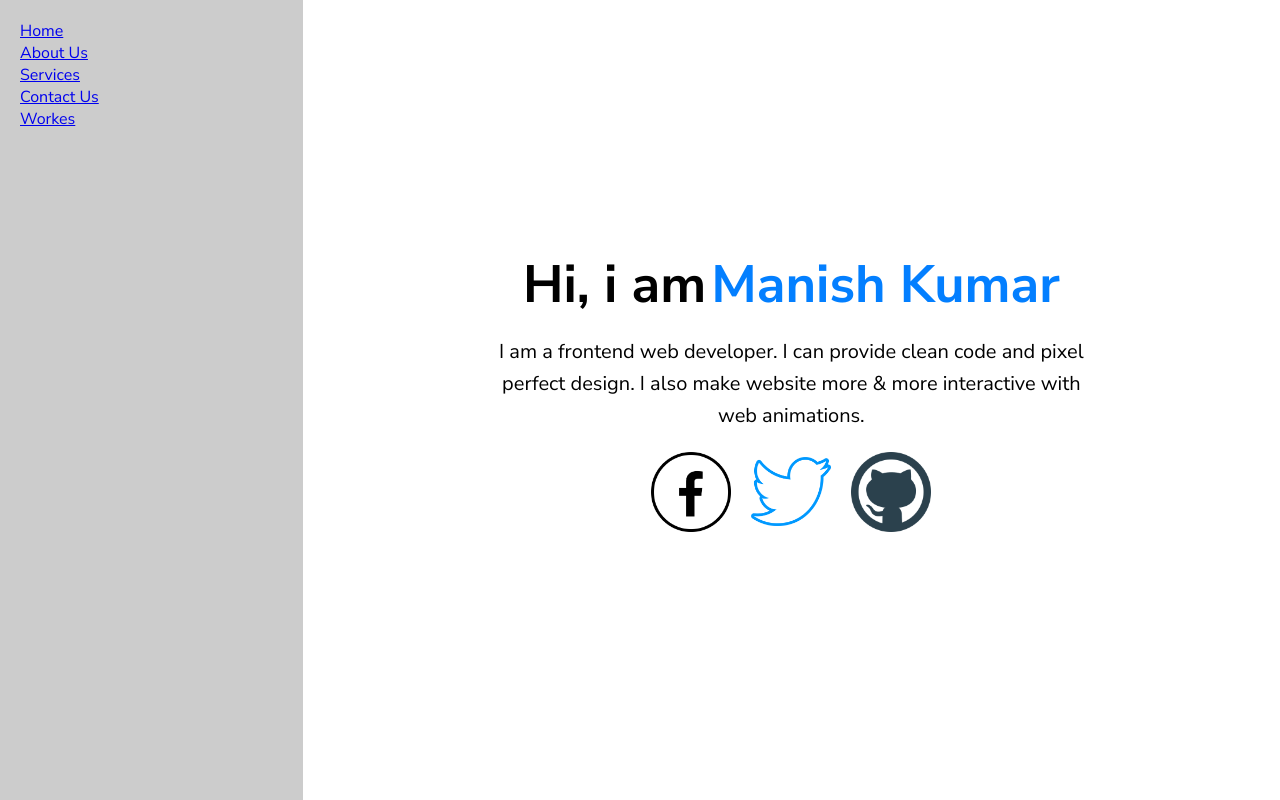
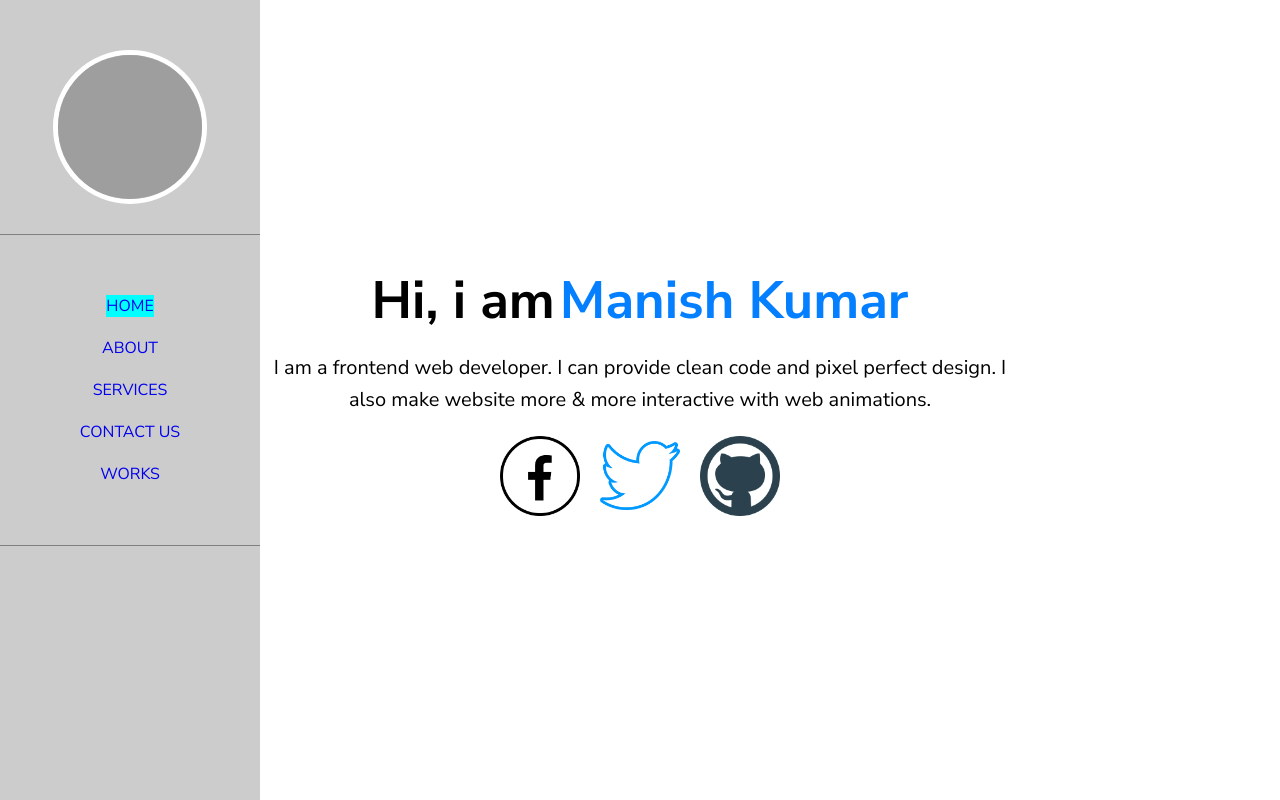
Before and after one commit to manojknp13/ManishReactWeb, a React (Create React App) app: page / in a window 1280 px wide. Built offline with nearby package versions, Linux system fonts and the light colour scheme; grey boxes are pictures that could not be loaded.

Commit message:
navbar css fixed

```diff
--- a/src/App.js
+++ b/src/App.js
@@ -13,12 +13,12 @@ const App = () => {
     <div className="home-container">
       <Navbar />
       <Switch >
-        <Route path="/" component={Home} exact/>
-        <Route path="/about" component={About} />
-        <Route path="/resume" component={Resume} />
-        <Route path="/service" component={Services} />
-        <Route path="/contact" component={Contact} />
-        <Route path="/works" component={Works} />
+        <Route path="/" component={Home} exact />
+        <Route path="/about" component={About} exact />
+        <Route path="/resume" component={Resume} exact />
+        <Route path="/service" component={Services} exact />
+        <Route path="/contact" component={Contact} exact />
+        <Route path="/works" component={Works} exact />
 
       </Switch>
 
--- a/src/components/Navbar/index.js
+++ b/src/components/Navbar/index.js
@@ -1,19 +1,22 @@
 import React from 'react';
 import { NavLink } from 'react-router-dom';
 import './index.scss';
+import Pic from '../../assets/img/26.jpg';
 
 const Navbar = () => {
     return (
 
+                <nav>
+                    <div className="profile-pic">
+                        <img src={Pic} alt="profile pic" />
+                    </div>
+                    <ul className="links">
+                        <li><NavLink to="/" activeClassName="active">Home</NavLink></li>
+                        <li><NavLink to="/about" activeClassName="active">About</NavLink></li>
+                        <li><NavLink to="/service" activeClassName="active">Services</NavLink></li>
+                        <li><NavLink to="/contact" activeClassName="active">Contact Us</NavLink></li>
+                        <li><NavLink to="/works" activeClassName="active">Works</NavLink></li>
 
-
-                <nav>
-                    <ul className="links">
-                        <li><NavLink to="/">Home</NavLink></li>
-                        <li><NavLink to="/about">About Us</NavLink></li>
-                        <li><NavLink to="/service">Services</NavLink></li>
-                        <li><NavLink to="/contact">Contact Us</NavLink></li>
-                        <li><NavLink to="/works">Workes</NavLink></li>
                     </ul>
                 </nav>
 
--- a/src/components/Navbar/index.scss
+++ b/src/components/Navbar/index.scss
@@ -1,20 +1,51 @@
 
 nav {
-    // float: left;
-    width: 30%;
-    height: 300px;
+    width: 260px;
     background: #ccc;
-    padding: 20px;
     height: 100vh;
+    position: fixed;
+    overflow: auto;
+    padding: 50px 0;
 
     .links {
+
       list-style-type: none;
       padding: 0;
+      border-top: 1px solid gray;
+      border-bottom: 1px solid gray;
+      text-align: center;
+      margin-top: 30px;
+      text-transform: uppercase;
+      padding: 50px 0;
+
+      li{
+        padding: 10px 0;
+        a{
+            text-decoration: none;
+          }
+          .active{
+              background-color: aqua;
+          }
+      }
+
+
+    }
+
+    .profile-pic{
+        height: 12vw;
+        width: 12vw;
+        border-radius: 50%;
+        border: 5px solid white;
+        overflow: hidden;
+        margin-left: auto;
+        margin-right: auto;
+        min-width: 150px;
+        min-height: 150px;
+
+
+        img{
+            width: 100%;
+            height: 100%;
+        }
     }
   }
-
-  section::after {
-    content: "";
-    display: table;
-    clear: both;
-  }
--- a/src/pages/About/index.js
+++ b/src/pages/About/index.js
@@ -0,0 +1,11 @@
+import React from 'react'
+
+const About = () => {
+    return (
+        <div>
+            about dddd
+        </div>
+    )
+}
+
+export default About
```
Also changed, not shown: 1 other file (tests, documents, lock files or other folders).
